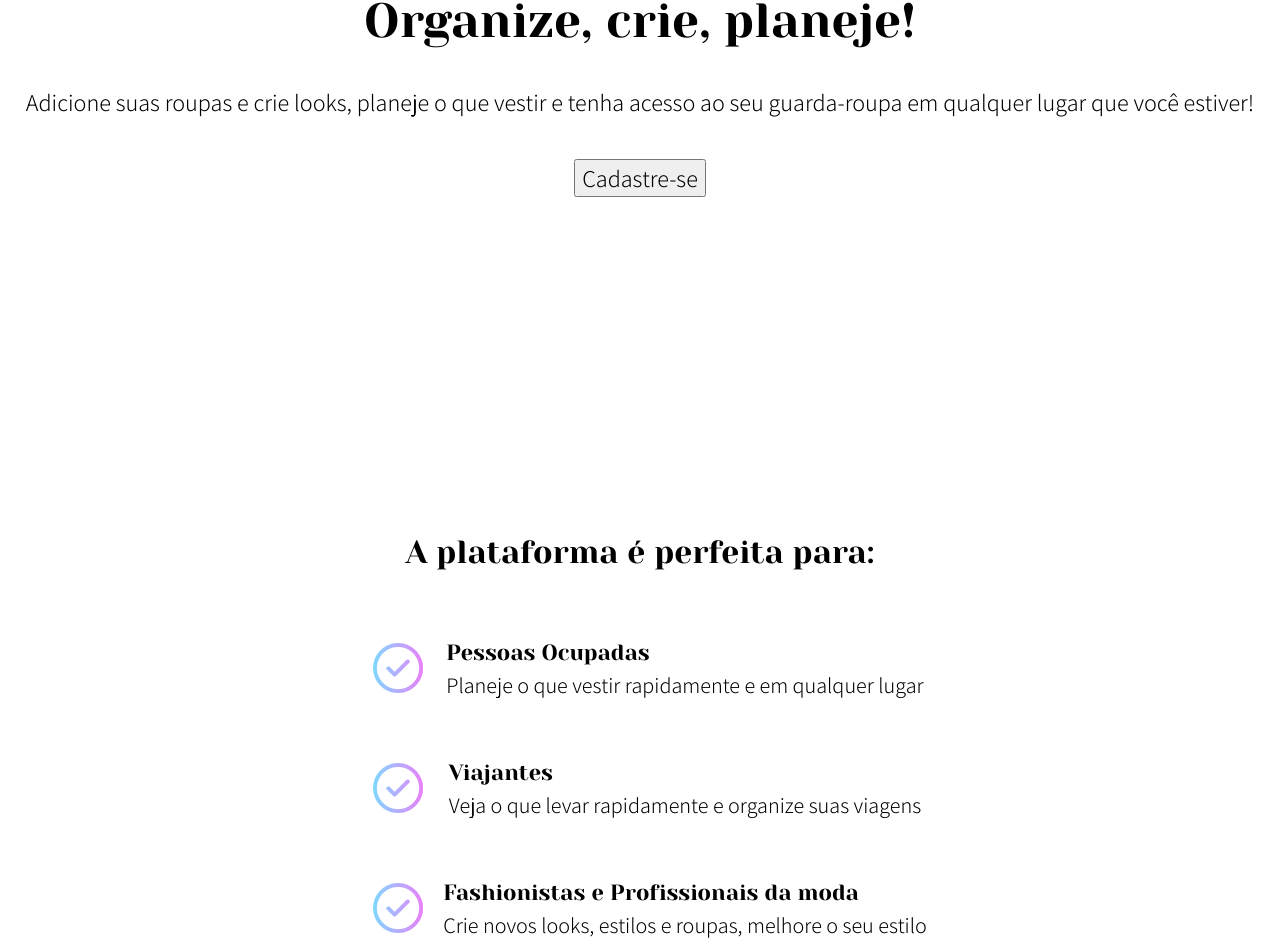
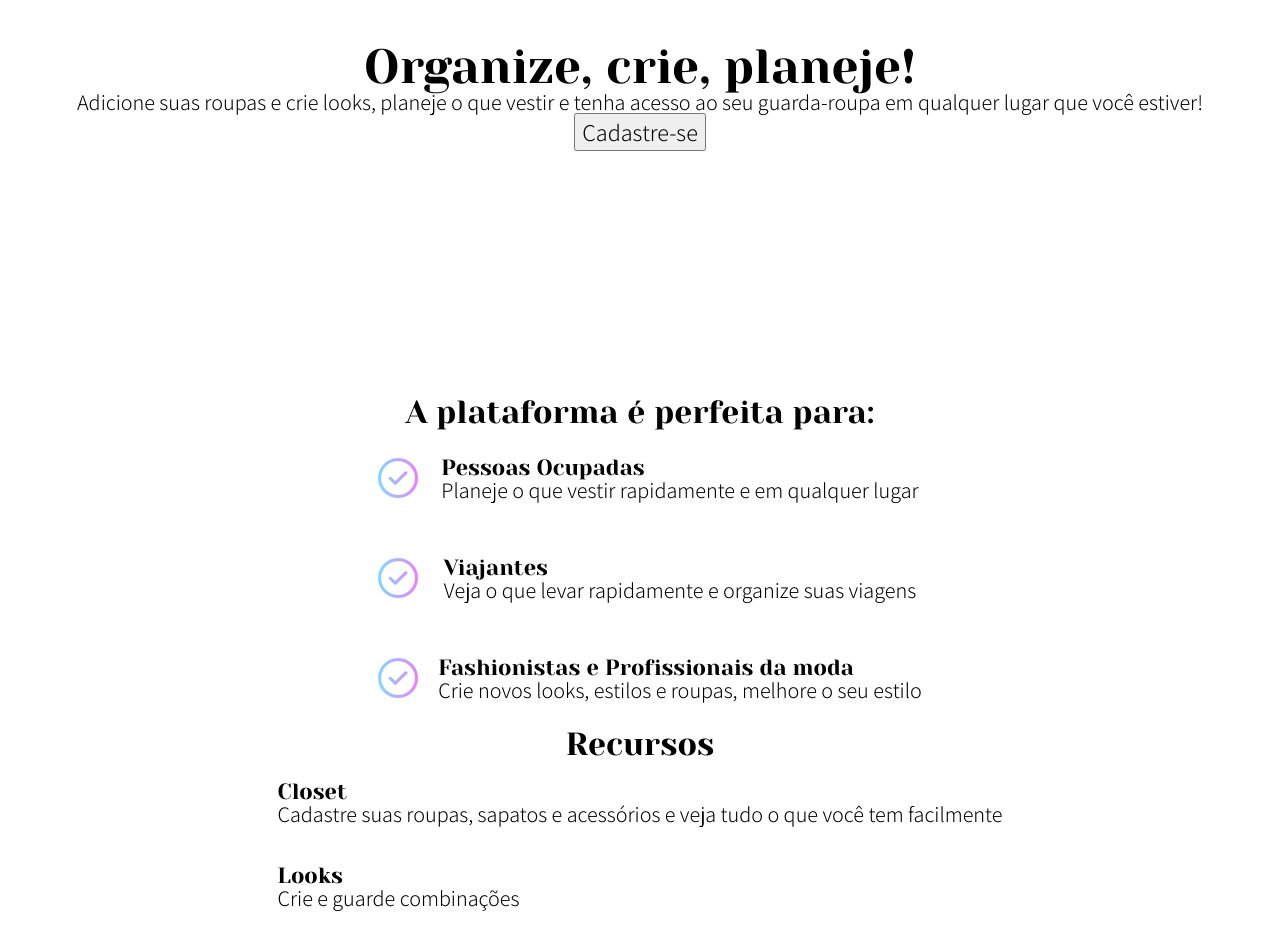
Before and after one commit to lydyanah/projeto-senac, a React (Create React App) app: page / in a window 1280 px wide. Shown: the part 203-1152 px from the top of the page. Built offline with nearby package versions, Linux system fonts and the light colour scheme.

Commit message:
ajustes css home

```diff
--- a/src/components/Page/Page.tsx
+++ b/src/components/Page/Page.tsx
@@ -33,7 +33,9 @@ const Page: FunctionComponent<Props> = ({ children }) => {
           </div>
         </div>
       </div>
-      <main>{children}</main>
+      <main>
+        {children}
+      </main>
       <footer>
         <p>2021. Meu Estilo Online. Todos os direitos reservados.</p>
       </footer>
--- a/src/components/Page/styles.css
+++ b/src/components/Page/styles.css
@@ -25,10 +25,6 @@ button.login{
   margin-left: 20px;
   font-size: 16px;
 }
-  /* position: absolute;
-  right: 40px;
-
-}  */
 
 footer{
   background-color: rgb(234, 239, 250);
@@ -38,6 +34,7 @@ footer{
   justify-content: center;
   align-items: center;
   text-align: center;
+  width: 100%;
 }
 
 
--- a/src/pages/home/index.tsx
+++ b/src/pages/home/index.tsx
@@ -5,8 +5,8 @@ import "./styles.css";
 const Home = () => {
   return (
     <Page>
-      <div className="conteúdoHome">
-        <div className="infoGeral">
+      <section className="conteúdoHome">
+        <section className="infoGeral">
           <h1>Organize, crie, planeje!</h1>
           <p>
             Adicione suas roupas e crie looks, planeje o que vestir e tenha
@@ -15,9 +15,9 @@ const Home = () => {
           <Link to="/cadastro">
             <button className="cadastro">Cadastre-se</button>
           </Link>
-        </div>
+        </section>
 
-        <div className="públicoAlvo">
+        <section className="públicoAlvo">
           <h2>A plataforma é perfeita para:</h2>
           <ul className="públicoAlvo-lista">
             <li className="públicoAlvo-item">
@@ -33,9 +33,9 @@ const Home = () => {
               <p>Crie novos looks, estilos e roupas, melhore o seu estilo</p>
             </li>
           </ul>
-        </div>
+        </section>
 
-        <div className="recursos">
+        <section className="recursos">
           <h2>Recursos</h2>
           <ul className="recursos-lista">
             <li className="recursos-item">
@@ -58,8 +58,8 @@ const Home = () => {
               <p>Planeje o que levar em suas viagens</p>
             </li>
           </ul>
-        </div>
-      </div>
+        </section>
+      </section>
     </Page>
   );
 };
--- a/src/pages/home/styles.css
+++ b/src/pages/home/styles.css
@@ -1,71 +1,91 @@
- .conteúdoHome h2{
-    font-size: 2em;
+section.conteúdoHome h2 {
+  font-size: 22px;
   text-align: center;
-    padding: 40px;
 }
 
-.conteúdoHome h3,
-.conteúdoHome p{
-    font-size: 22px;
-    padding: 5px 0px;
-}
-
-.infoGeral{
-    height: 600px;
+section.infoGeral {
+  min-height: 600px;
   display: flex;
   flex-direction: column;
   justify-content: center;
   align-items: center;
+  text-align: center;
 }
 
-.infoGeral h1{
-    font-size: 3em;
-    margin: 20px;
+section.infoGeral h1 {
+  font-size: 2em;
 }
 
-button.cadastro,
-.infoGeral p{
-    font-size: 1.5em;
+section.infoGeral p,
+button.cadastro {
+  font-size: 20px;
   text-align: center;
-    margin: 20px;
 }
 
-.públicoAlvo{
-    padding: 100px 0px;
-    height: 300px;
+section.públicoAlvo {
+  min-height: 300px;
 }
 
-.públicoAlvo-lista{
+li.públicoAlvo-item::before {
+  content: url(../../assets/icons/check-mark.png);
+  padding: 5px;
+}
+
+section.recursos {
+  min-height: 300px;
+}
+
+ul.recursos-lista {
   display: flex;
   flex-wrap: wrap;
   flex-direction: column;
   align-content: center;
 }
 
-.públicoAlvo-item::before{
-    content: url(../../assets/icons/check-mark.png);
+li.recursos-item {
+  padding: 20px;
+}
+
+@media (min-width: 440px) {
+  section.infoGeral h1 {
+    font-size: 3em;
+  }
+
+  section.infoGeral p,
+  button.cadastro {
+    font-size: 1.5em;
+    text-align: center;
+  }
+
+  section.conteúdoHome h2 {
+    font-size: 2em;
+    text-align: center;
+  }
+
+  section.conteúdoHome h3,
+  section.conteúdoHome p {
+    font-size: 22px;
+  }
+}
+
+@media (min-width: 768px) {
+  ul.públicoAlvo-lista {
+    display: flex;
+    flex-wrap: wrap;
+    flex-direction: column;
+    align-content: center;
+  }
+
+  li.públicoAlvo-item::before {
     padding: 0px 20px;
   }
 
-
-.públicoAlvo-item{
+  li.públicoAlvo-item {
     display: flex;
     flex-direction: column;
     flex-wrap: wrap;
     justify-content: center;
     padding: 20px;
-    height: 80px;
+    height: 60px;
   }
-
-.recursos{
-    padding: 100px 0px;
-    height: 300px;
 }
-
-.recursos-lista{
-    display: flex;
-}
-
-.recursos-item{
-    padding: 20px;
-}
```
Also changed, not shown: src/assets/icons/check-mark.png, 1 other file (tests, documents, lock files or other folders). Lines whose indentation alone changed are shown as unchanged.
